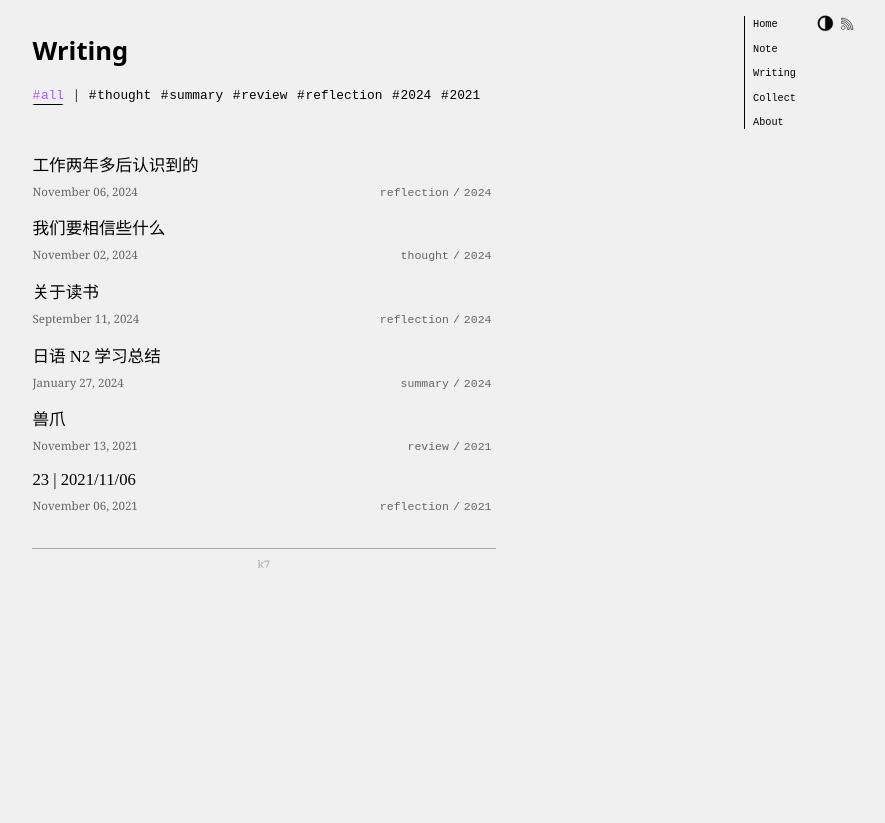
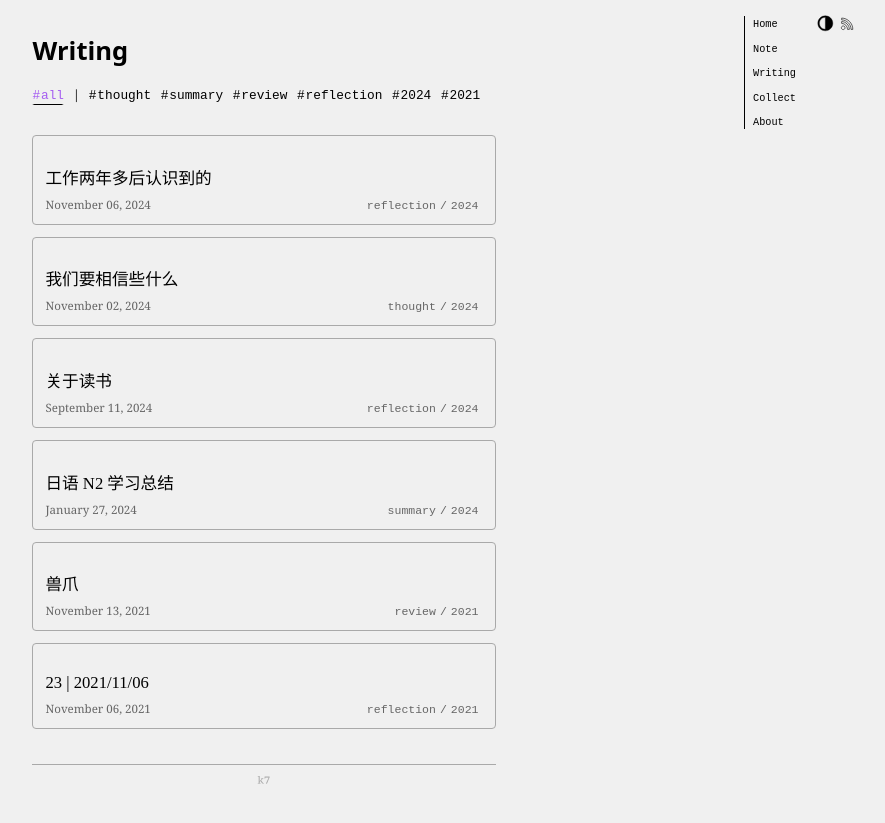
Before and after one commit to faithk7/faithk7.github.io, a Jekyll site: the page built from writing-index.html, in a window 1280 px wide. Shown: the top 823 px of the page, without its empty margins (376-1261 px from the left). Built offline with Jekyll 4.4.1, drawn with Linux system fonts in a browser that asks for light colours.

Commit message:
update the layout of writing-index to add border

```diff
--- a/_sass/_writing-index.scss
+++ b/_sass/_writing-index.scss
@@ -49,8 +49,15 @@
     text-align: left;
     justify-content: space-between;
     align-items: end;
+    border: 1px solid darkgray;
+    padding: 15px;
+    border-radius: 5px;
+    margin-bottom: 15px;
 }
 
+.c-writing-item-container[data-theme="light"] {
+    border-color: #666666;
+}
 
 .o-writing-note-date {
     width: 50%;
```
